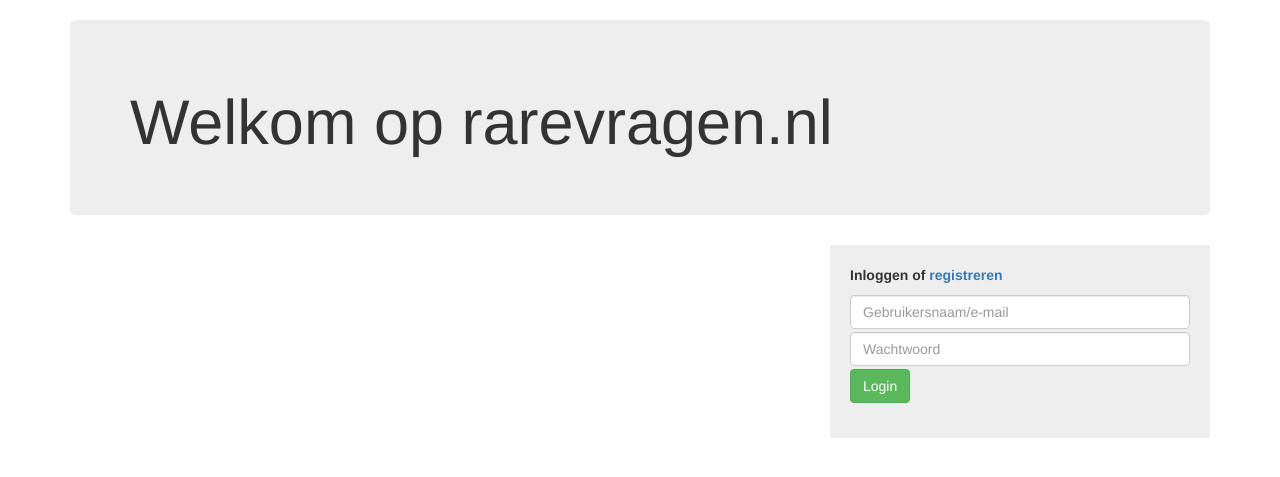
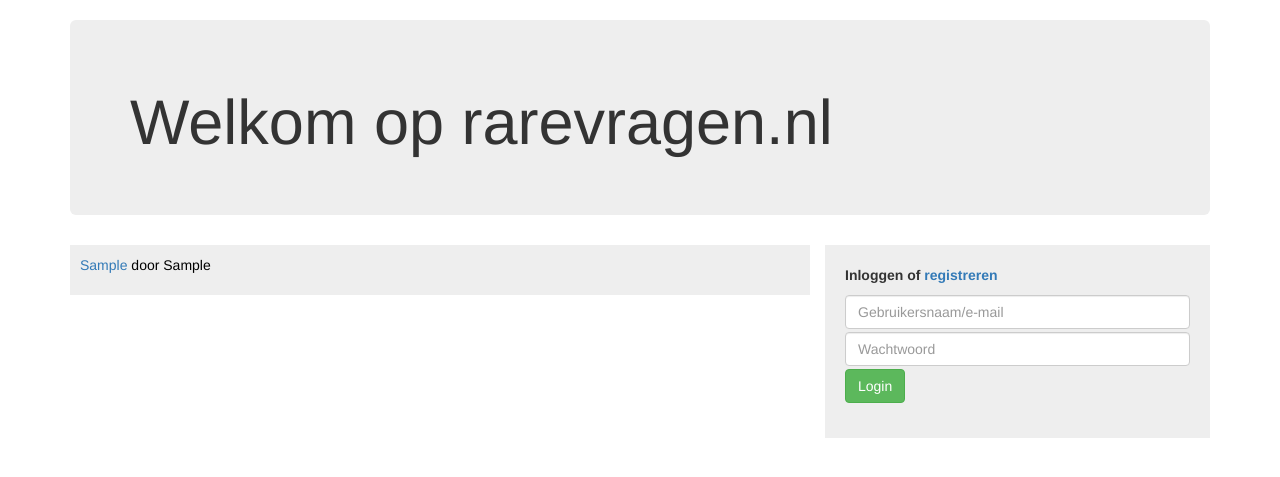
Before and after one commit to JochemVeldman/sander-jochem, a PHP site: page / in a window 1280 px wide. Shown: the part 72-549 px from the top of the page. Run offline with PHP 8.4, Linux system fonts and the light colour scheme; tables that the repository leaves empty or names only in its code hold one stand-in row (values such as "Sample post"); some libraries are stand-ins or nearby versions.

Commit message:
lettertype

```diff
--- a/css/main.css
+++ b/css/main.css
@@ -16,7 +16,7 @@ li {
 
 #naam_navbar {
     font-size: 25px;
-	font-family: 'Montserrat', serif;
+	font-family: 'Montserrat', sans-serif;
 }
 
 .navbar-header {
@@ -33,3 +33,12 @@ li {
 #vraag {
     height: 100px;
 }
+
+.vraag_blok{
+    min-height: 50px;
+    background-color: #eee;
+    color: black;
+    width: 100%;
+    padding: 10px;
+    margin-bottom: 5px;
+}
--- a/includes/links.php
+++ b/includes/links.php
@@ -1,7 +1,7 @@
 <link rel="stylesheet" type="text/css" href="css/main.css">
 
         <!-- Voor lettertype -->
-        <link href="https://fonts.googleapis.com/css?family=Domine|Montserrat" rel="stylesheet">
+        <link href="https://fonts.googleapis.com/css?family=Montserrat" rel="stylesheet">
 
         <!-- Latest compiled and minified CSS for bootstrap-->
         <link rel="stylesheet" href="https://maxcdn.bootstrapcdn.com/bootstrap/3.3.7/css/bootstrap.min.css" integrity="sha384-BVYiiSIFeK1dGmJRAkycuHAHRg32OmUcww7on3RYdg4Va+PmSTsz/K68vbdEjh4u" crossorigin="anonymous">
--- a/index.php
+++ b/index.php
@@ -17,8 +17,24 @@
                 connectDB();
            ?>
 
-            <div class="row" style="padding-left: 15px; padding-right: 15px">
-                <div class="col-md-8">
+            <div class="row" style="padding-right: 15px">
+                <div class="col-md-8" style="background-color: white;">
+                    <?php
+
+                        try{
+                            $conn = connectDB();
+                            $sql = 'SELECT * FROM vragen INNER JOIN gebruikers ON vragen.id_gebruiker = gebruikers.id';
+
+                            foreach ($conn->query($sql) as $row) {
+                                echo '<div class="vraag_blok"><a href="vraag.php?id='. $row['vraag_id'] .'">'. $row['vraag'] . '</a> door <span class="vraag_blok_gebruiker">'. $row['gebruikersnaam'] .'</span> </div>';
+                            }
+                        }
+                        catch(PDOException $e){
+                            echo $e->getMessage();
+                        }
+
+                    ?>
+
 
                 </div>
                 <div class="col-md-4" style="background-color: #eee; padding: 20px;">
```
Also changed, not shown: registreren_voltooien.php (deleted, +0 -38 lines).
